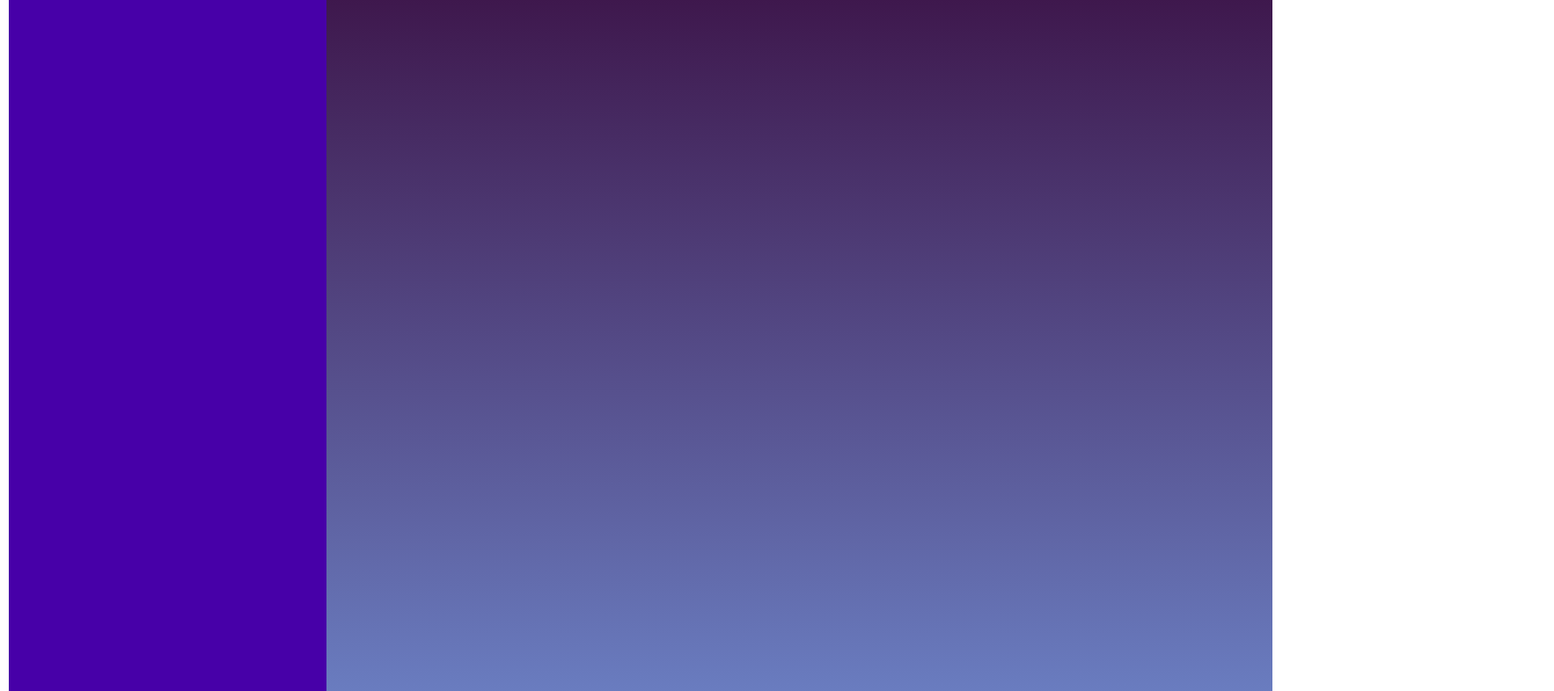
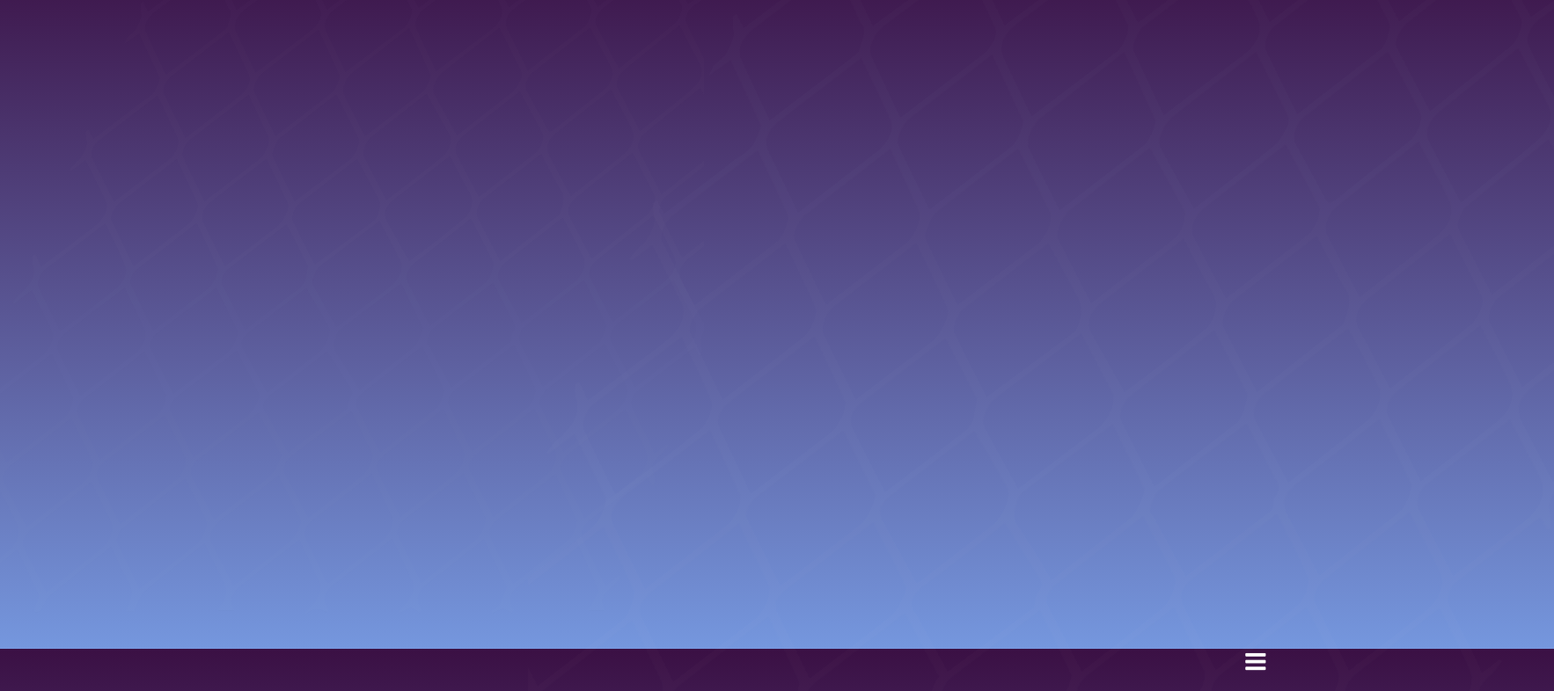
Before and after one commit to Milkyway122/Moon-Website, a plain HTML site: page Work.html in a window 1280 px wide. Shown: the part 63-849 px from the top of the page at 88% size, 1766 px wide, since content can reach past the window. Drawn offline with Linux system fonts and the light colour scheme; a web font is replaced by a local one.

Commit message:
small update

```diff
--- a/About.css
+++ b/About.css
@@ -91,3 +91,24 @@ header ul li a.active
 
 
 }
+
+.navpng
+{
+    width: 100%;
+}
+
+.navpn{
+    width: 100vh;
+    opacity: 0.01;
+
+}
+
+.navpngg
+{
+    margin-left: 75vh;
+    position: absolute;
+    top: -2vh;
+    opacity: 0.01;
+    z-index: -10;
+
+}
--- a/Work.css
+++ b/Work.css
@@ -12,6 +12,7 @@
 body{
     min-height: 100vh;
     background: linear-gradient(#3b1044, #7597de);
+
     overflow-x: hidden;
     overflow: hidden;
     animation-name: appear;
@@ -93,9 +94,30 @@ header ul li a.active
 
 .nav
 {
-    position: absolute;
+    position: relative;
     cursor: pointer;
     margin-left: 176vh;
     top: 3.4vh;
     margin-right: 10px;
 }
+
+.navpng
+{
+    width: 100%;
+}
+
+.navpn{
+    width: 100vh;
+    opacity: 0.01;
+
+}
+
+.navpngg
+{
+    margin-left: 75vh;
+    position: absolute;
+    top: -2vh;
+    opacity: 0.01;
+    z-index: -10;
+
+}
--- a/Work.html
+++ b/Work.html
@@ -7,12 +7,26 @@
     <link rel="stylesheet" href="css/fontello.css">
     <link rel="stylesheet" href="https://cdn.jsdelivr.net/npm/@fortawesome/fontawesome-free@5.15.4/css/fontawesome.min.css" integrity="sha384-jLKHWM3JRmfMU0A5x5AkjWkw/EYfGUAGagvnfryNV3F9VqM98XiIH7VBGVoxVSc7" crossorigin="anonymous">
     <link href="https://fonts.googleapis.com/css2?family=Andada+Pro:ital@1&family=Lato:wght@100&display=swap" rel="stylesheet">
-</html>
+
 
 <body>
 
 
+
+    <nav class="navpng">
+        <img src="praca22.png" class="navpn">
+
+
+    </nav>
+
+    <nav class="navpng">
+          <img src="praca22.png" class="navpngg">
+    </nav>
+
     <header>
+
+
+
 
 
         <a href="#" class="logo">
@@ -46,9 +60,9 @@
 
     </header>
 
-    <section>
-        <img src="praca11.png">
-    </section>
+
+
+
 
 
     <nav class="nav">
@@ -63,3 +77,5 @@
 
 
 </body>
+
+</html>
```
Also changed, not shown: About.html (+12 -0 lines), praca22.png (added).
